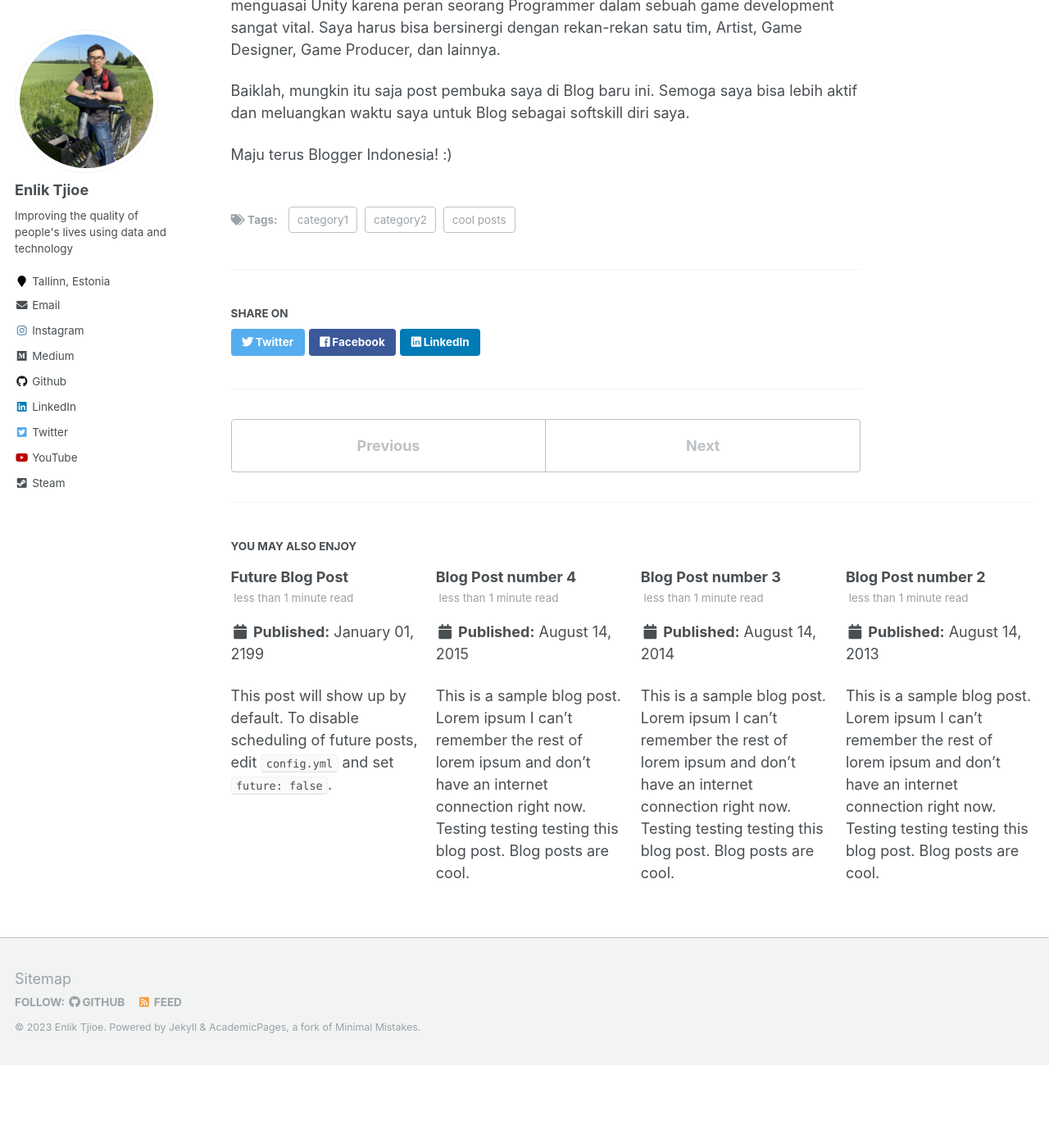
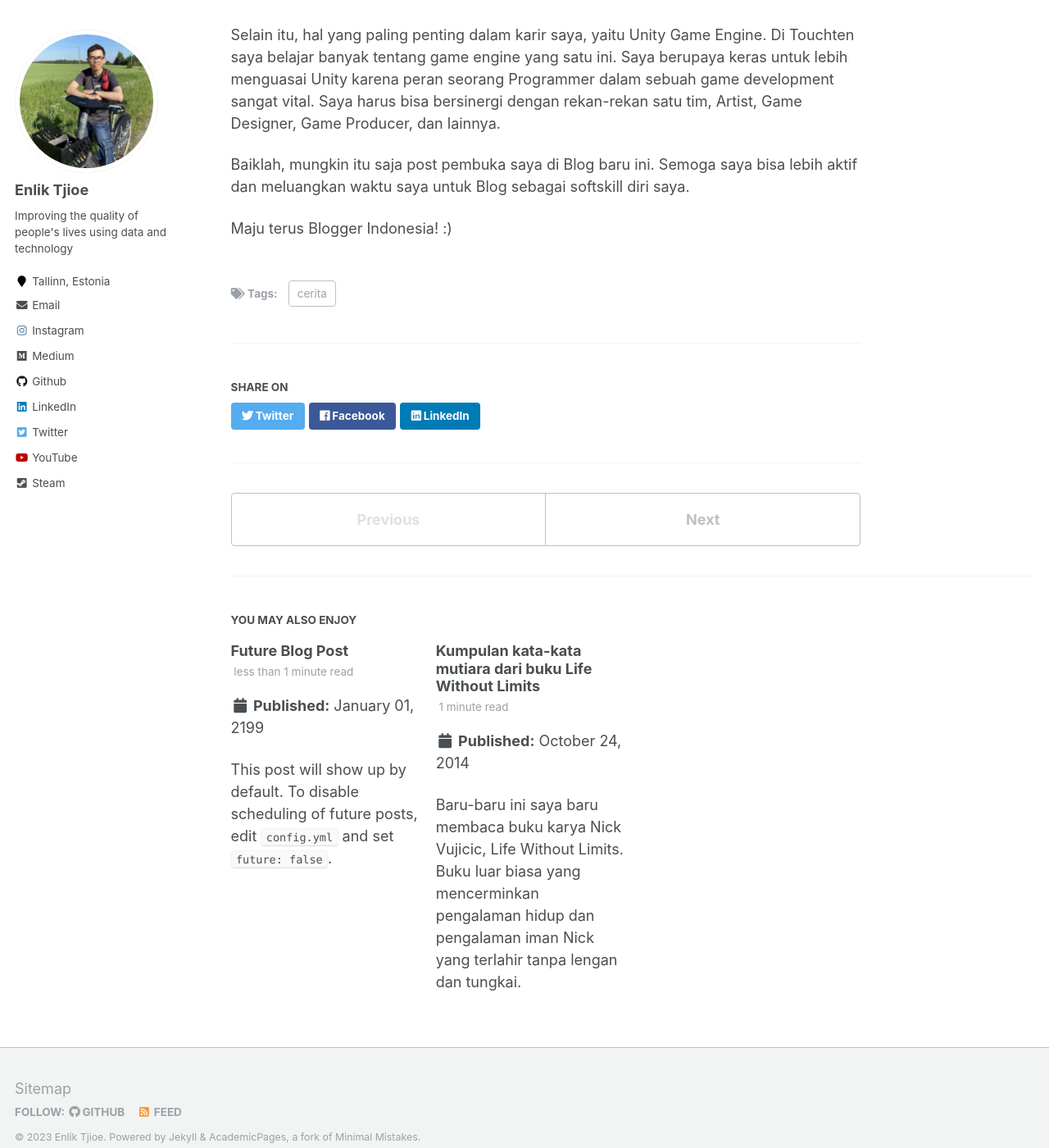
Before and after one commit to enliktjioe/enliktjioe.github.io, a Jekyll site: the page built from _posts/2014-07-05-blog-baru.md, in a window 1280 px wide and 1400 px high, scrolled down 929 px. Shown: the whole window at 82% size. Built offline with Jekyll 4.4.1, drawn with Linux system fonts in a browser that asks for light colours; before the commit the page ends 2228 px from its top, so only the background shows below that; some of the changed text lies outside the part shown.

Commit message:
blog post 2

```diff
--- a/_posts/2013-08-14-blog-post-2.md
+++ /dev/null
@@ -1,20 +0,0 @@
----
-title: 'Blog Post number 2'
-date: 2013-08-14
-permalink: /posts/2013/08/blog-post-2/
-tags:
-  - cool posts
-  - category1
-  - category2
----
-
-This is a sample blog post. Lorem ipsum I can't remember the rest of lorem ipsum and don't have an internet connection right now. Testing testing testing this blog post. Blog posts are cool.
-
-Headings are cool
-======
-
-You can have many headings
-======
-
-Aren't headings cool?
-------
--- a/_posts/2012-08-14-blog-post-1.md
+++ b/_posts/2014-07-05-blog-baru.md
@@ -3,17 +3,16 @@ title: 'Blog Baru, Semangat Berbagi Baru!'
 date: 2014-07-05
 permalink: /posts/2014/07/05/blog-baru/
 tags:
-  - cool posts
-  - category1
-  - category2
+  - cerita
 ---
 
 Setelah sekian lama absen dari dunia blogging (karena kesibukan dan mungkin niatnya yang kurang >.<), akhirnya saya memutuskan untuk kembali aktif nge-blog mulai hari ini, Sabtu 5 Juli 2014.
 
 Beberapa blog lama saya:
-http://enlik09.blogspot.com/
-https://limitbreakgames.wordpress.com/
-http://enliktjioe.tumblr.com/
+
+- http://enlik09.blogspot.com/
+- https://limitbreakgames.wordpress.com/
+- http://enliktjioe.tumblr.com/
 
 Akhirnya saya tinggalkan, karena dirasa sudah berantakan dengan post-post lama saya.
 
--- a/_posts/2014-08-14-blog-post-3.md
+++ /dev/null
@@ -1,20 +0,0 @@
----
-title: 'Blog Post number 3'
-date: 2014-08-14
-permalink: /posts/2014/08/blog-post-3/
-tags:
-  - cool posts
-  - category1
-  - category2
----
-
-This is a sample blog post. Lorem ipsum I can't remember the rest of lorem ipsum and don't have an internet connection right now. Testing testing testing this blog post. Blog posts are cool.
-
-Headings are cool
-======
-
-You can have many headings
-======
-
-Aren't headings cool?
-------
--- /dev/null
+++ b/_posts/2014-10-24-kumpulan-kata-kata-mutiara-dari-buku-life-without-limits.md
@@ -0,0 +1,28 @@
+---
+title: 'Kumpulan kata-kata mutiara dari buku Life Without Limits'
+date: 2014-10-24
+permalink: /posts/2014/10/24/kumpulan-kata-kata-mutiara-dari-buku-life-without-limits/
+tags:
+  - life
+  - motivation
+  - nick vujicic
+  - quote
+---
+
+Baru-baru ini saya baru membaca buku karya Nick Vujicic, Life Without Limits. Buku luar biasa yang mencerminkan pengalaman hidup dan pengalaman iman Nick yang terlahir tanpa lengan dan tungkai.
+
+Pada blog post ini, saya akan membagikan sedikit kata-kata mutiara yang saya temukan dalam buku ini.
+
+Here we go:
+
+> Kunci supaya bisa tetap berjalan maju (move on), bahkan di masa sulit, adalah membiarkan visimu tentang kehidupan bukan oleh apa yang dapat kau lihat, melainkan dari apa yang dapat kau bayangkan. Itulah yang disebut memiliki iman.
+
+> FAITH
+> Full Assurance In The Heart
+> Keyakinan Penuh di dalam hati
+
+> Kau tidak akan bisa mengubah masa lalumu, tetapi kau bisa mengubah masa depanmu.
+
+> Mencintai dan menerima dirimu sebagaimana Tuhan mencintaimu akan membuka pintu menuju sebentuk rasa kedamaian dan kepuasan yang lebih besar.
+
+> Kau memberi lebih banyak dari yang kau terima. Kau mengulurkan tangan tanpa diminta. Kau berbagi meski sedikit yang kaumiliki. Kau menemukan kebahagiaan dengan membuat orang lain tersenyum. Kau mencintai dirimu sendiri karena tidak mementingkan dirimu sendiri. Kau merasa bahagia dengan keberadaan mu karena membuat orang lain senang berada di dekatmu.
```
Also changed, not shown: _posts/2015-08-14-blog-post-4.md (deleted, +0 -20 lines).
